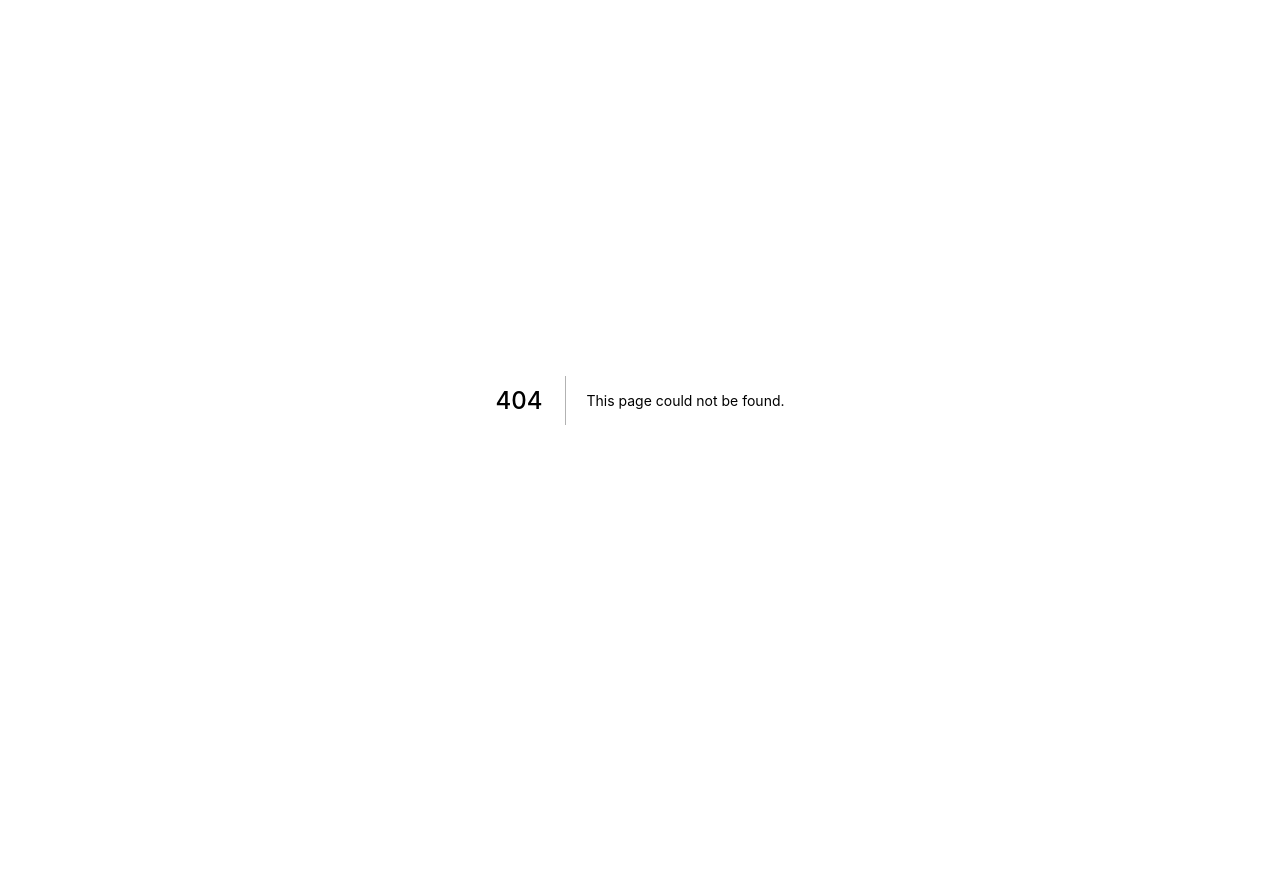
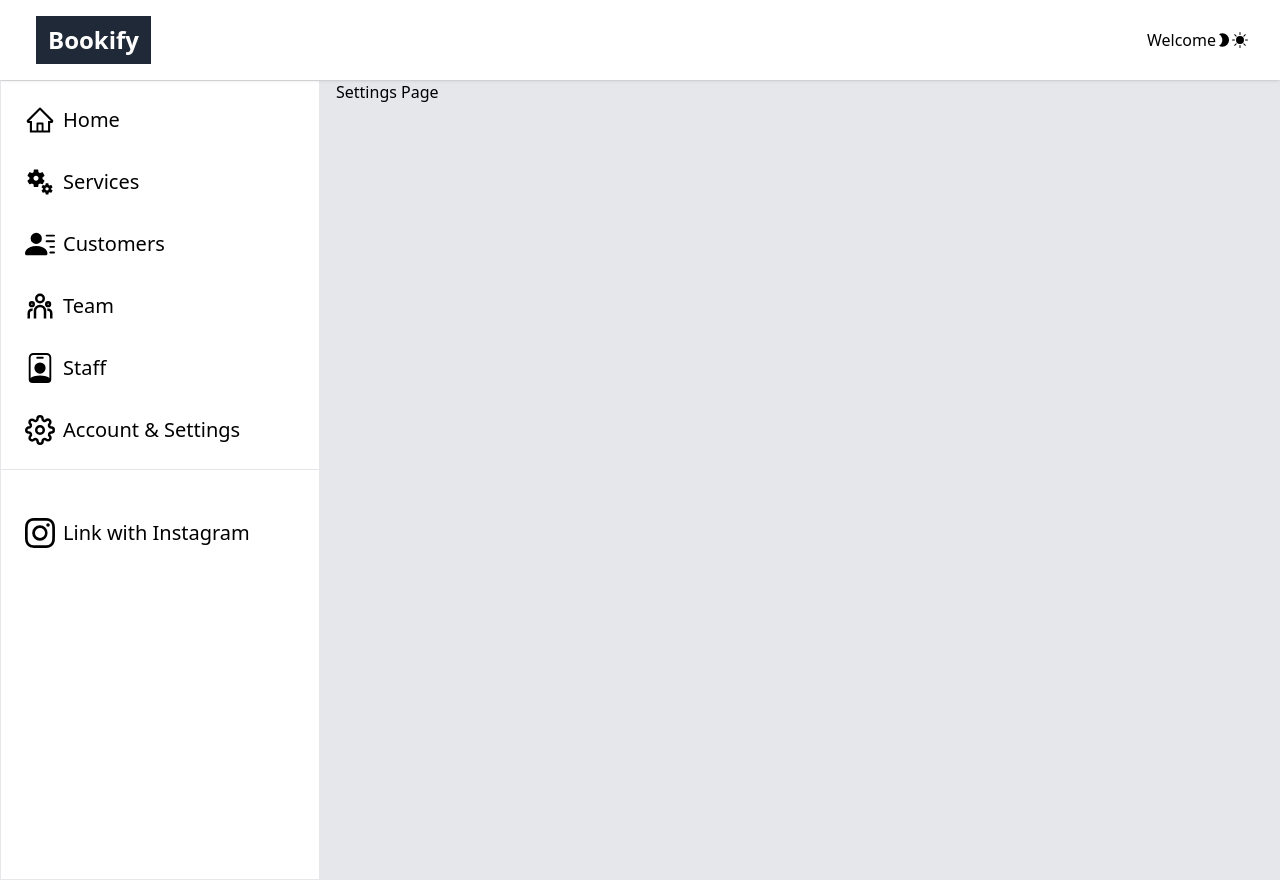
Before and after one commit to BisiDavi/square-booking, a Next.js app: page /admin/link-to-instagram in a window 1280 px wide. Before the commit this address had no page. Before the commit the page ends 800 px from the top, so only its background shows below. Built offline with nearby package versions, Linux system fonts and the light colour scheme.

Commit message:
admin page updated

```diff
--- /dev/null
+++ b/pages/admin/link-to-instagram.tsx
@@ -0,0 +1,9 @@
+import AdminLayoutPage from "@/layout/Admin-layout";
+
+export default function LinkInstagram() {
+  return (
+    <AdminLayoutPage>
+      <h1>Settings Page </h1>
+    </AdminLayoutPage>
+  );
+}
--- /dev/null
+++ b/pages/admin/settings.tsx
@@ -0,0 +1,9 @@
+import AdminLayoutPage from "@/layout/Admin-layout";
+
+export default function Settingspage() {
+  return (
+    <AdminLayoutPage>
+      <h1>Settings Page </h1>
+    </AdminLayoutPage>
+  );
+}
--- /dev/null
+++ b/pages/admin/staff.tsx
@@ -0,0 +1,9 @@
+import AdminLayoutPage from "@/layout/Admin-layout";
+
+export default function Staffpage() {
+  return (
+    <AdminLayoutPage>
+      <h1>Staff page</h1>
+    </AdminLayoutPage>
+  );
+}
--- /dev/null
+++ b/pages/admin/team.tsx
@@ -0,0 +1,9 @@
+import AdminLayoutPage from "@/layout/Admin-layout";
+
+export default function Teampage() {
+  return (
+    <AdminLayoutPage>
+      <h1>Team page</h1>
+    </AdminLayoutPage>
+  );
+}
```
